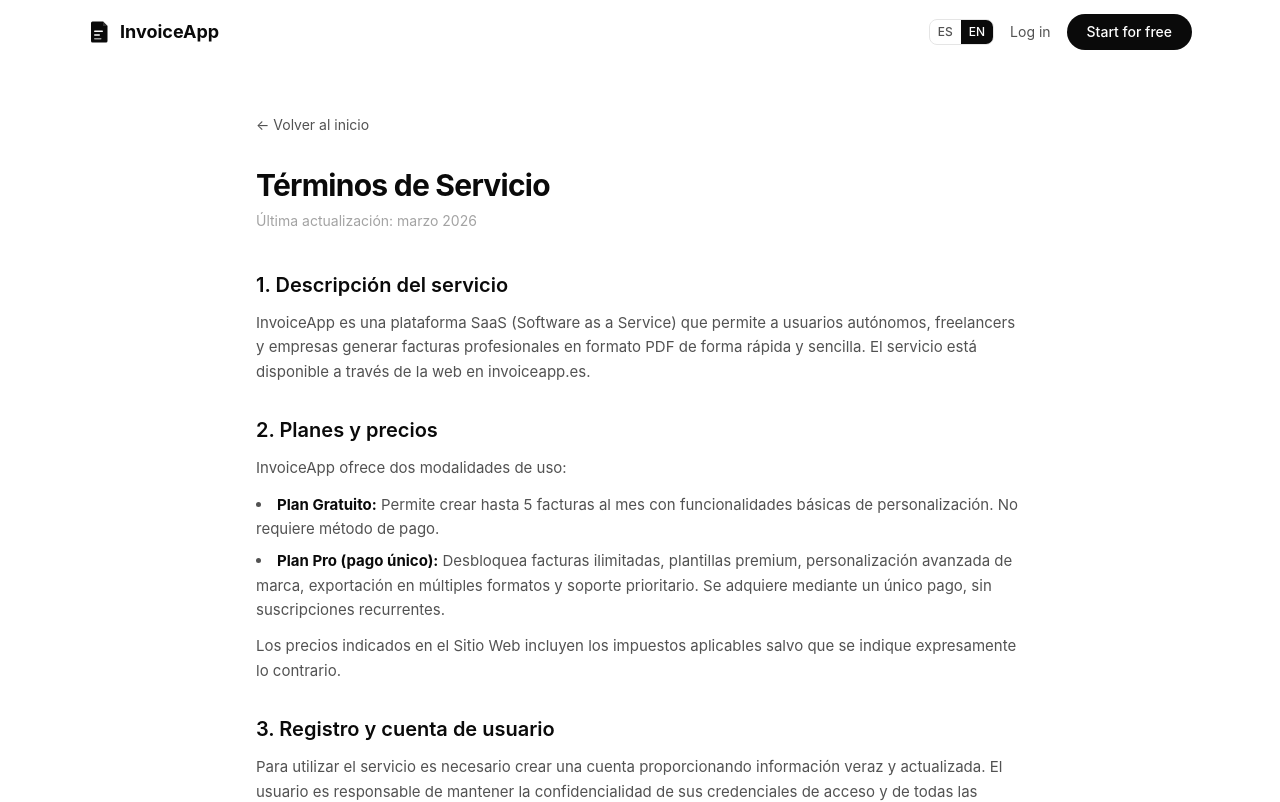
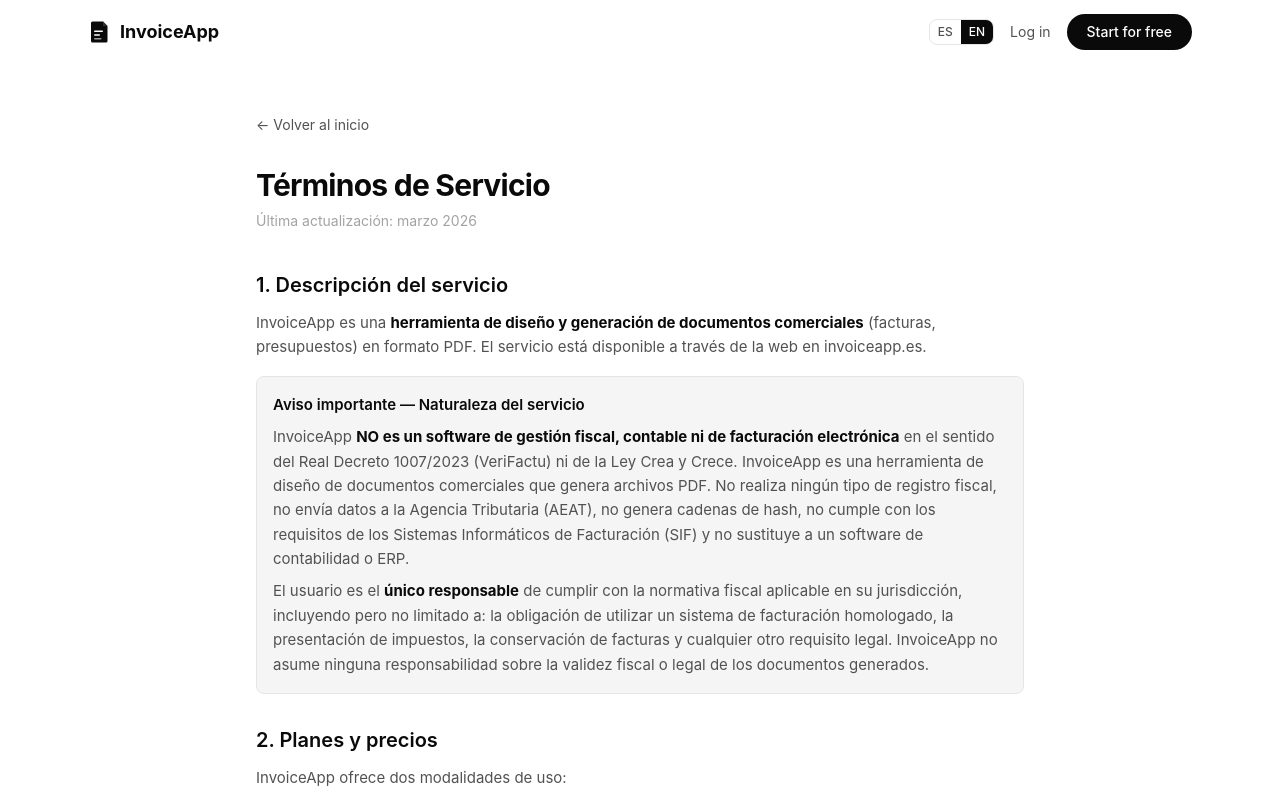
Before and after one commit to sergioramosv/invoiceapp, a Next.js app: page /tos in a window 1280 px wide. Shown: the top 802 px of the page. Built offline with nearby package versions, Linux system fonts and the light colour scheme; no server answers.

Commit message:
legal: disclaimer fiscal en TOS y footer — InvoiceApp no es software de gestión fiscal

```diff
--- a/src/app/(marketing)/layout.tsx
+++ b/src/app/(marketing)/layout.tsx
@@ -140,7 +140,8 @@ function Footer() {
 
   return (
     <footer className="border-t border-border">
-      <div className="max-w-6xl mx-auto px-6 py-8 flex flex-col sm:flex-row items-center justify-between gap-4">
+      <div className="px-6 py-8 space-y-4">
+        <div className="flex flex-col sm:flex-row items-center justify-between gap-4">
           <p className="text-sm text-text-muted">
             {t('footer.copyright')}
           </p>
@@ -156,6 +157,10 @@ function Footer() {
             </a>
           </div>
         </div>
+        <p className="text-[11px] text-text-muted text-center leading-relaxed">
+          {t('footer.disclaimer')}
+        </p>
+      </div>
     </footer>
   )
 }
--- a/src/app/(marketing)/tos/page.tsx
+++ b/src/app/(marketing)/tos/page.tsx
@@ -30,11 +30,27 @@ export default function TermsOfServicePage() {
               1. Descripción del servicio
             </h2>
             <p>
-              InvoiceApp es una plataforma SaaS (Software as a Service) que
-              permite a usuarios autónomos, freelancers y empresas generar
-              facturas profesionales en formato PDF de forma rápida y sencilla.
-              El servicio está disponible a través de la web en invoiceapp.es.
+              InvoiceApp es una <strong className="text-text">herramienta de diseño y generación de documentos comerciales</strong> (facturas,
+              presupuestos) en formato PDF. El servicio está disponible a través de la web en invoiceapp.es.
             </p>
+            <div className="mt-4 p-4 border border-border rounded-lg bg-surface-tertiary">
+              <p className="font-semibold text-text mb-2">
+                Aviso importante — Naturaleza del servicio
+              </p>
+              <p>
+                InvoiceApp <strong className="text-text">NO es un software de gestión fiscal, contable ni de facturación electrónica</strong> en
+                el sentido del Real Decreto 1007/2023 (VeriFactu) ni de la Ley Crea y Crece. InvoiceApp es una herramienta
+                de diseño de documentos comerciales que genera archivos PDF. No realiza ningún tipo de registro fiscal,
+                no envía datos a la Agencia Tributaria (AEAT), no genera cadenas de hash, no cumple con los requisitos
+                de los Sistemas Informáticos de Facturación (SIF) y no sustituye a un software de contabilidad o ERP.
+              </p>
+              <p className="mt-2">
+                El usuario es el <strong className="text-text">único responsable</strong> de cumplir con la normativa fiscal aplicable en su
+                jurisdicción, incluyendo pero no limitado a: la obligación de utilizar un sistema de facturación
+                homologado, la presentación de impuestos, la conservación de facturas y cualquier otro requisito legal.
+                InvoiceApp no asume ninguna responsabilidad sobre la validez fiscal o legal de los documentos generados.
+              </p>
+            </div>
           </section>
 
           <section>
--- a/src/lib/dictionaries/en.ts
+++ b/src/lib/dictionaries/en.ts
@@ -332,6 +332,7 @@ const en: Record<string, string> = {
   'footer.privacy': 'Privacy',
   'footer.terms': 'Terms',
   'footer.legal': 'Legal',
+  'footer.disclaimer': 'InvoiceApp is a commercial document design tool (invoices, quotes) in PDF format. It is not a fiscal management software nor an electronic invoicing system. The user is responsible for complying with applicable tax regulations.',
 }
 
 export default en
--- a/src/lib/dictionaries/es.ts
+++ b/src/lib/dictionaries/es.ts
@@ -332,6 +332,7 @@ const es: Record<string, string> = {
   'footer.privacy': 'Privacidad',
   'footer.terms': 'Términos',
   'footer.legal': 'Legal',
+  'footer.disclaimer': 'InvoiceApp es una herramienta de diseño de documentos comerciales (facturas, presupuestos) en formato PDF. No es un software de gestión fiscal ni de facturación electrónica conforme al RD 1007/2023 (VeriFactu). El usuario es responsable de cumplir con la normativa fiscal aplicable.',
 }
 
 export default es
```
Lines whose indentation alone changed are shown as unchanged.
